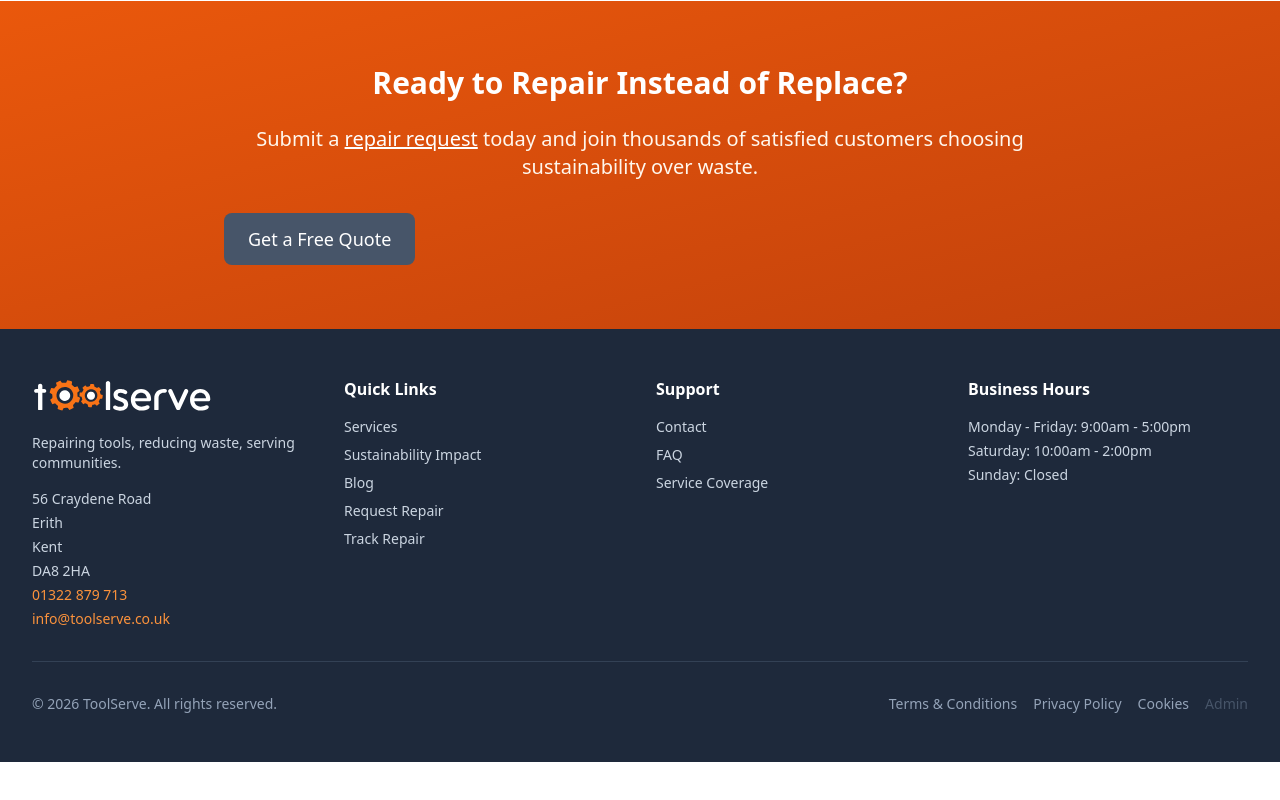
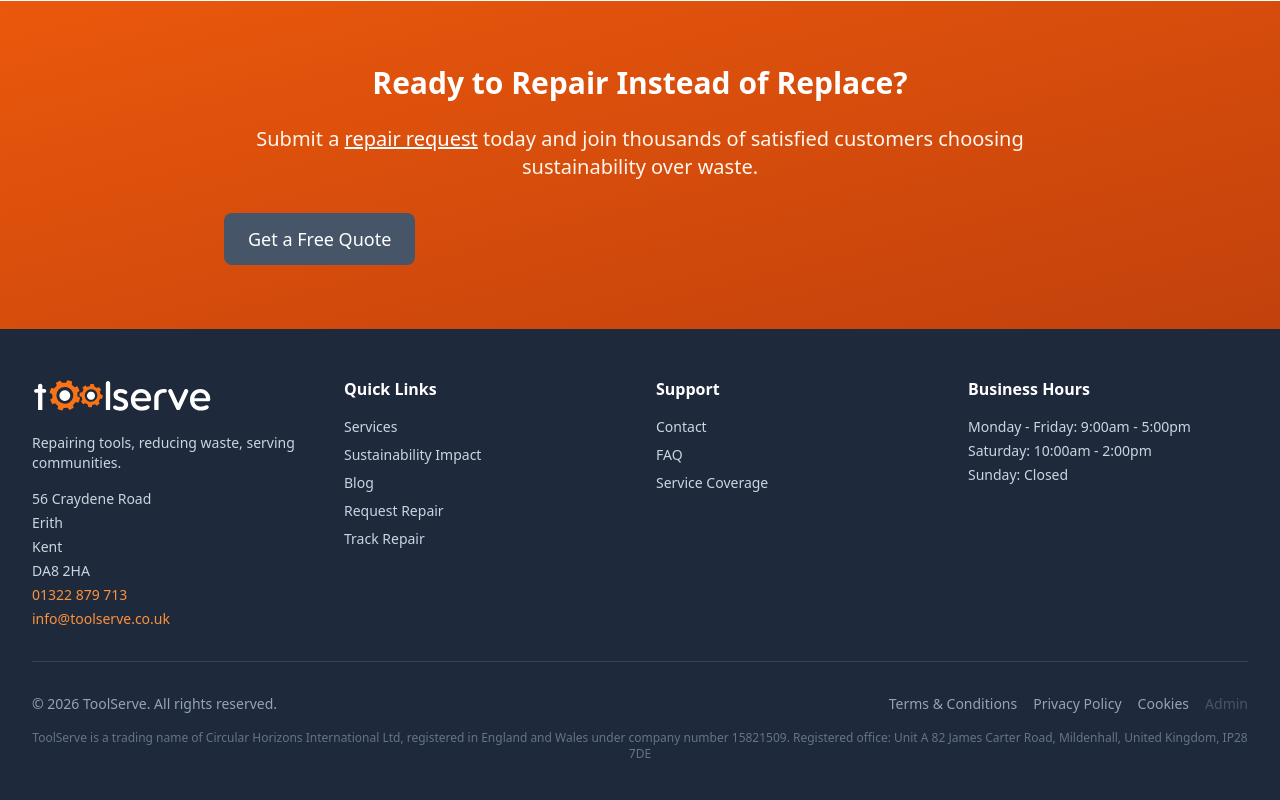
Before and after one commit to ronchimbo-star/toolserve, a React (Vite) app: page / in a window 1280 px wide. Shown: the part 3192-3992 px from the top of the page. Before the commit the page ends 3954 px from the top, so only its background shows below. Built offline with nearby package versions, Linux system fonts and the light colour scheme; no server answers; the database is empty.

Commit message:
Updated Footer.tsx

```diff
--- a/src/components/Footer.tsx
+++ b/src/components/Footer.tsx
@@ -166,7 +166,8 @@ export function Footer() {
         </div>
 
         <div className="border-t border-slate-700 mt-8 pt-8">
-          <div className="flex flex-col md:flex-row justify-between items-center gap-4 text-sm text-slate-400">
+          <div className="flex flex-col gap-4 text-sm text-slate-400">
+            <div className="flex flex-col md:flex-row justify-between items-center gap-4">
               <p>{settings?.copyright_text || '© 2026 ToolServe. All rights reserved.'}</p>
               <div className="flex flex-wrap justify-center gap-4">
                 <Link
@@ -195,6 +196,10 @@ export function Footer() {
                 </Link>
               </div>
             </div>
+            <p className="text-xs text-slate-500 text-center">
+              ToolServe is a trading name of Circular Horizons International Ltd, registered in England and Wales under company number 15821509. Registered office: Unit A 82 James Carter Road, Mildenhall, United Kingdom, IP28 7DE
+            </p>
+          </div>
         </div>
       </div>
     </footer>
```
Lines whose indentation alone changed are shown as unchanged.
